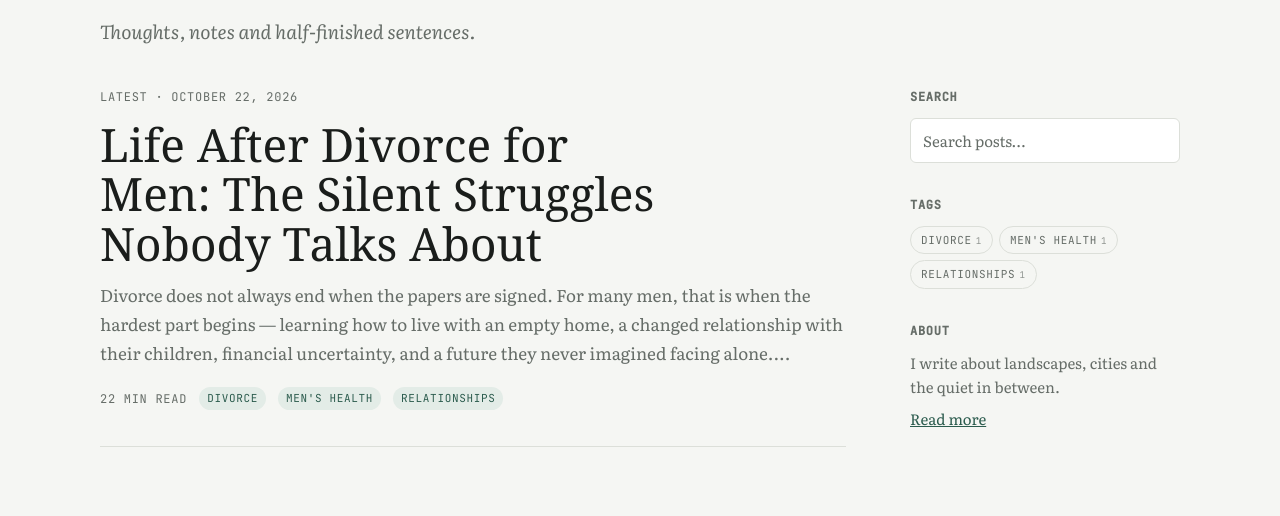
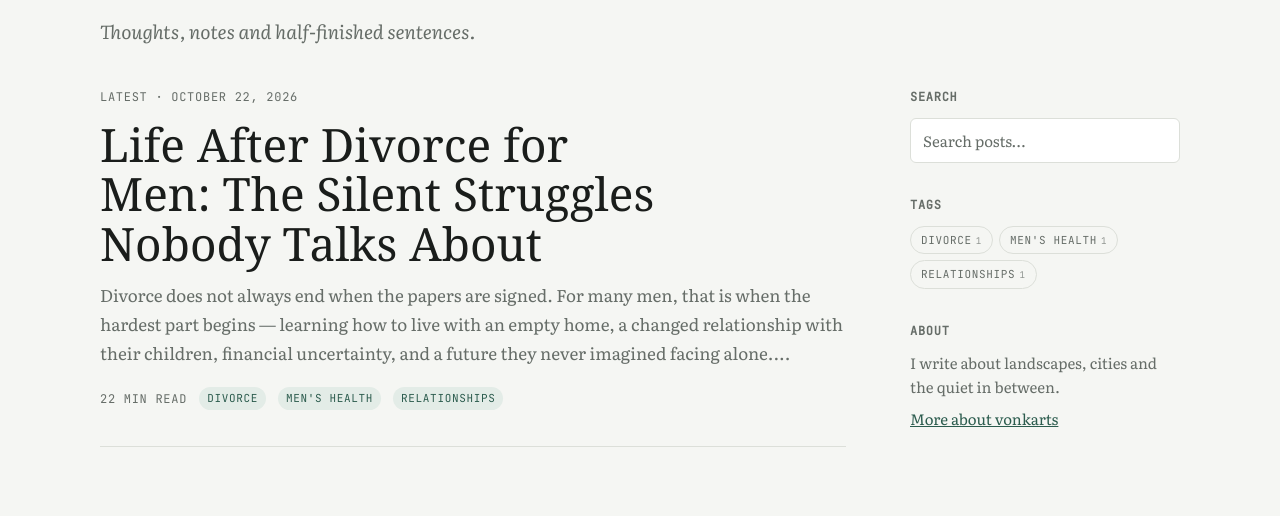
Before and after one commit to vonkarts/vonkarts.github.io, a Jekyll site: the page built from index.html, in a window 1280 px wide. Shown: the part 197-713 px from the top of the page. Built offline with Jekyll 4.4.1, drawn with Linux system fonts in a browser that asks for light colours; some web fonts are replaced.

Commit message:
Load fonts without blocking page render; descriptive about link
Co-Authored-By: Claude Opus 5.5 <noreply@anthropic.com>
Claude-Session: https://claude.ai/code/session_01HayH8JCZQBzi5F45oJrDMF

```diff
--- a/_layouts/default.html
+++ b/_layouts/default.html
@@ -8,7 +8,9 @@
   {% feed_meta %}
   <link rel="preconnect" href="https://fonts.googleapis.com">
   <link rel="preconnect" href="https://fonts.gstatic.com" crossorigin>
-  <link rel="stylesheet" href="https://fonts.googleapis.com/css2?family=Gloock&family=Literata:ital,opsz,wght@0,7..72,400;0,7..72,600;1,7..72,400&family=JetBrains+Mono:wght@400;500&display=swap">
+  <link rel="preload" as="style" href="https://fonts.googleapis.com/css2?family=Gloock&family=Literata:ital,wght@0,400;0,600;1,400&family=JetBrains+Mono:wght@400&display=swap">
+  <link rel="stylesheet" href="https://fonts.googleapis.com/css2?family=Gloock&family=Literata:ital,wght@0,400;0,600;1,400&family=JetBrains+Mono:wght@400&display=swap" media="print" onload="this.media='all'">
+  <noscript><link rel="stylesheet" href="https://fonts.googleapis.com/css2?family=Gloock&family=Literata:ital,wght@0,400;0,600;1,400&family=JetBrains+Mono:wght@400&display=swap"></noscript>
   <link rel="stylesheet" href="{{ '/assets/style.css' | relative_url }}">
 </head>
 <body class="sayfa-{{ page.layout }}">
--- a/index.html
+++ b/index.html
@@ -64,7 +64,7 @@ layout: default
     <div>
       <h3 class="mono">About</h3>
       <p>{{ site.about_short }}</p>
-      <p class="more"><a href="{{ '/about/' | relative_url }}">Read more</a></p>
+      <p class="more"><a href="{{ '/about/' | relative_url }}">More about vonkarts</a></p>
     </div>
     {% endif %}
   </aside>
```
